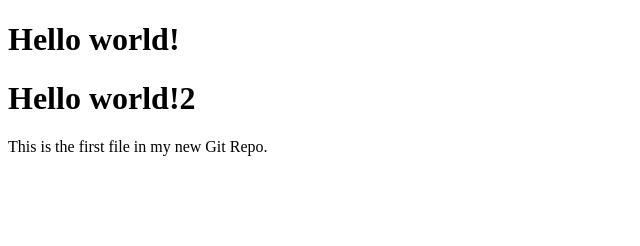
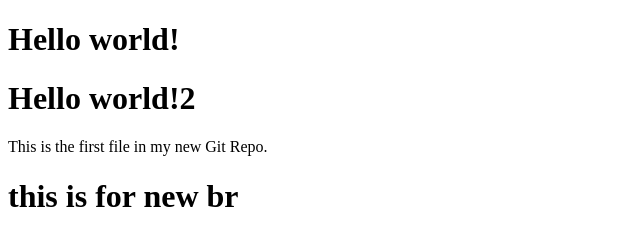
Before and after one commit to VJ-Rocks/npp, a plain HTML site: page index.html in a window 1280 px wide. Shown: the whole page, without its empty margins (0-640 px from the left). Drawn offline with Linux system fonts and the light colour scheme.

Commit message:
newbr added

```diff
--- a/index.html
+++ b/index.html
@@ -9,5 +9,7 @@
 <h1>Hello world!2</h1>
 <p>This is the first file in my new Git Repo.</p>
 
+<h1>this is for new br</h1>
+
 </body>
 </html>
```
